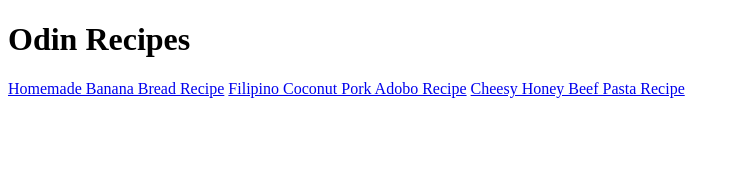
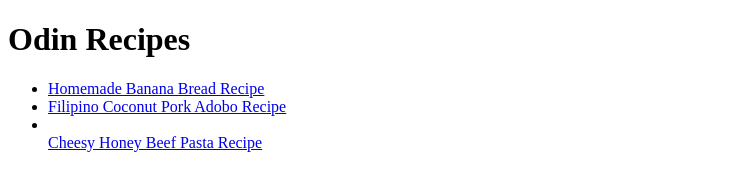
Before and after one commit to dvgpro/Odin-Recipes, a plain HTML site: page index.html in a window 1280 px wide. Shown: the whole page, without its empty margins (0-739 px from the left). Drawn offline with Linux system fonts and the light colour scheme.

Commit message:
Add links on index page into a list
Put the three link on the index page into an
unordered list for better formatting.

```diff
--- a/index.html
+++ b/index.html
@@ -7,8 +7,12 @@
 
     <body>
         <H1>Odin Recipes</H1>
-        <a href="./recipes/banana_bread.html" target="_self" >Homemade Banana Bread Recipe</a>
-        <a href="./recipes/coconut_pork_adobo.html" target="_self">Filipino Coconut Pork Adobo Recipe</a>
-        <a href="./recipes/cheesy_honey_beef_pasta.html" target="_self">Cheesy Honey Beef Pasta Recipe</a>
+
+        <ul>
+            <li><a href="./recipes/banana_bread.html" target="_self" >Homemade Banana Bread Recipe</a></li>
+            <li><a href="./recipes/coconut_pork_adobo.html" target="_self">Filipino Coconut Pork Adobo Recipe</a></li>
+            <li></li><a href="./recipes/cheesy_honey_beef_pasta.html" target="_self">Cheesy Honey Beef Pasta Recipe</a></li>
+        </ul>
+
     </body>
 </html>
```
